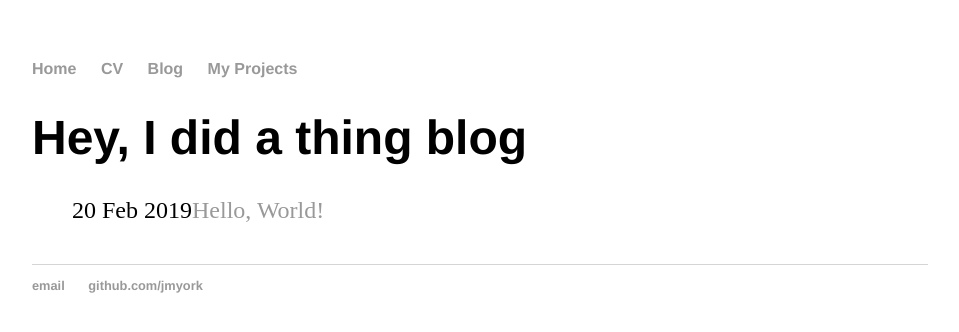
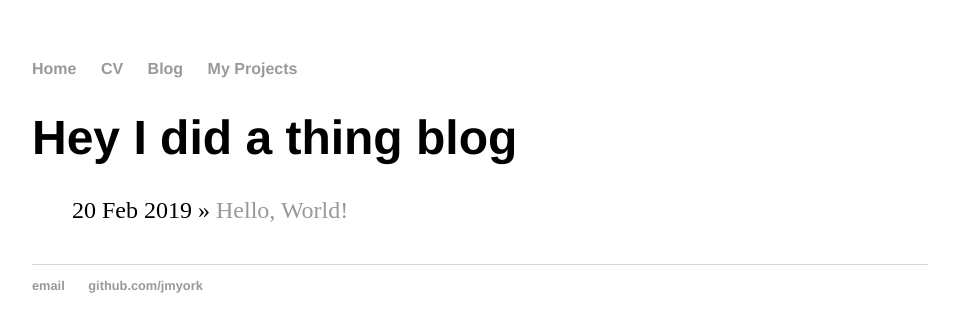
Before and after one commit to RocketGeek42/rocketgeek.github.io, a Jekyll site: the page built from blog/index.html, in a window 1280 px wide. Shown: the top 332 px of the page, without its empty margins (160-1119 px from the left). Built offline with Jekyll 4.4.1, drawn with Linux system fonts in a browser that asks for light colours.

Commit message:
Update index.html
tweaks

```diff
--- a/blog/index.html
+++ b/blog/index.html
@@ -1,10 +1,11 @@
 ---
 layout: default
-title: Hey, I did a thing blog
+title: Hey I did a thing blog
 ---
-<h1>{{ page.title }}</h1>
-<ul class="posts">
-    {% for post in site.posts %}
-    <li><span>{{ post.date | date_to_string }}</span><a href="{{ post.url }}" title="{{ post.title }}">{{ post.title }}</a></li>
-    {% endfor %}
-</ul>
+	<h1>{{ page.title }}</h1>
+	<ul class="posts">
+
+	  {% for post in site.posts %}
+	    <li><span>{{ post.date | date_to_string }}</span> » <a href="{{ post.url }}" title="{{ post.title }}">{{ post.title }}</a></li>
+	  {% endfor %}
+	</ul>
```
